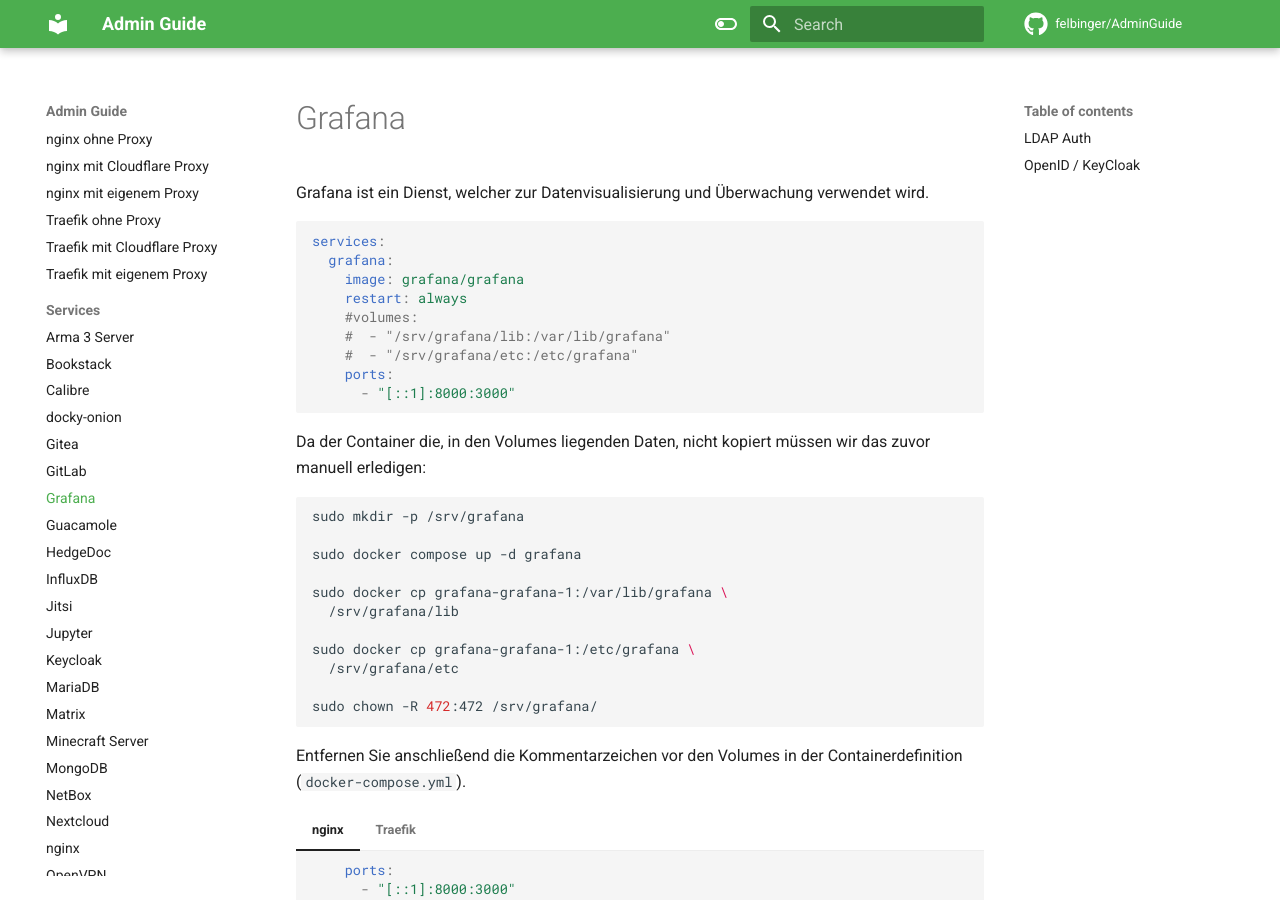
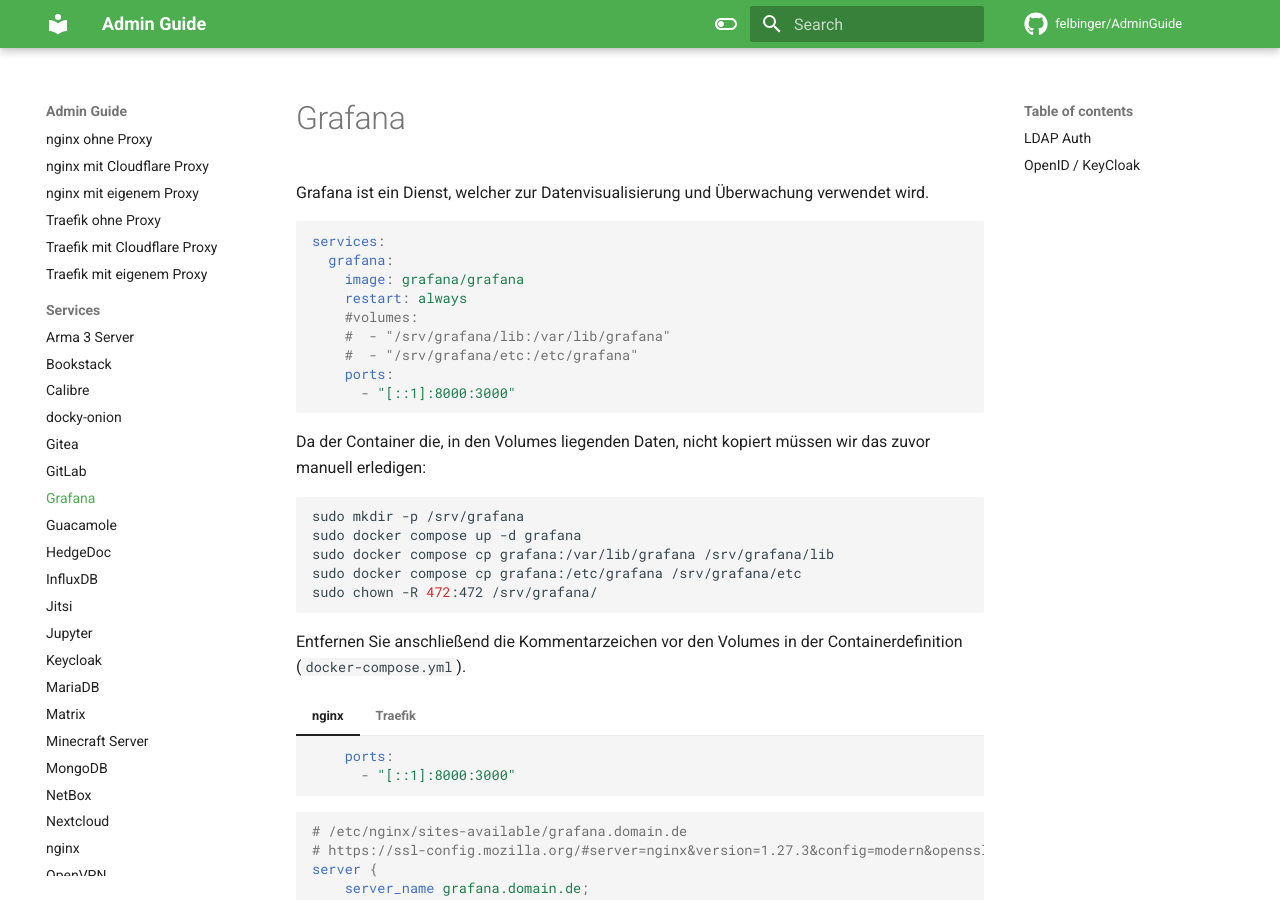
Before and after one commit to felbinger/AdminGuide, an MkDocs documentation site: the page built from docs/services/grafana.md, in a window 1280 px wide and 900 px high. Built offline with MkDocs 1.6.1 and Material for MkDocs 9.7.7, drawn with Linux system fonts in a browser that asks for light colours; comment, search, counter and statistics services are not loaded.

Commit message:
fixed inconsistend docker compose usage in grafana

````diff
--- a/docs/services/grafana.md
+++ b/docs/services/grafana.md
@@ -18,15 +18,9 @@ Da der Container die, in den Volumes liegenden Daten, nicht kopiert müssen wir
 
 ```shell
 sudo mkdir -p /srv/grafana
-
 sudo docker compose up -d grafana
-
-sudo docker cp grafana-grafana-1:/var/lib/grafana \
-  /srv/grafana/lib
-
-sudo docker cp grafana-grafana-1:/etc/grafana \
-  /srv/grafana/etc
-
+sudo docker compose cp grafana:/var/lib/grafana /srv/grafana/lib
+sudo docker compose cp grafana:/etc/grafana /srv/grafana/etc
 sudo chown -R 472:472 /srv/grafana/
 ```
 
````
